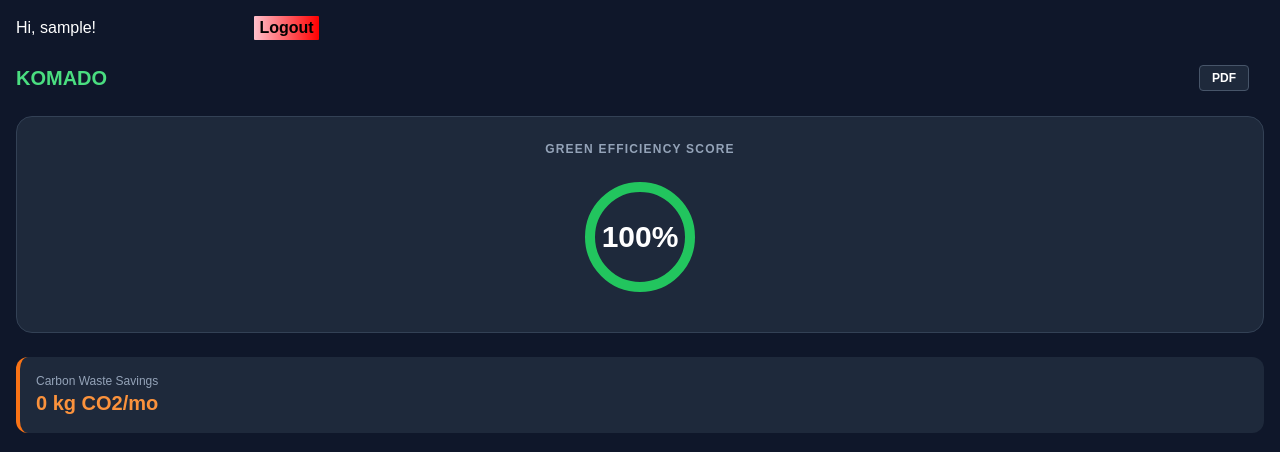
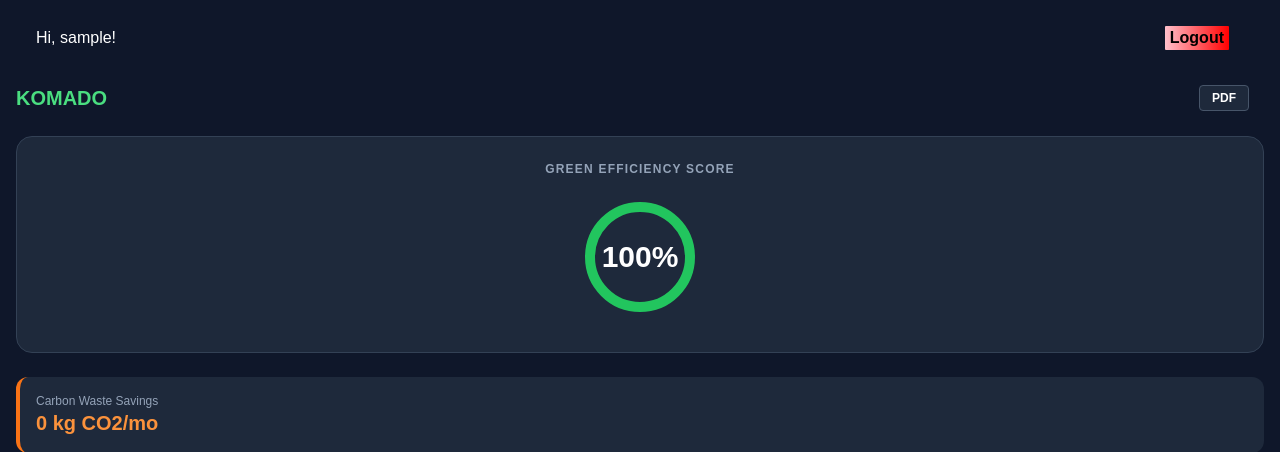
Before and after one commit to Bright00-9/Mygreensite, a Django app: page /dashboard/ in a window 1280 px wide. Shown: the top 452 px of the page. Run offline with Django 5.2, Linux system fonts and the light colour scheme; the visitor is signed in with stand-in values (Sample User, id 1); data that the repository does not hold is empty; some libraries are stand-ins or nearby versions.

Commit message:
the logout push

```diff
--- a/dashboard/static/dashboard/css/style.css
+++ b/dashboard/static/dashboard/css/style.css
@@ -144,6 +144,15 @@ form input, form textarea {
   transition: 0.4s;
   margin-top: 10px;
 }
+
+.cont1 {
+    display: flex;
+    align-items: center; /* Vertical centering */
+    justify-content: space-between; /* This pushes items to the edges */
+    width: 100%;
+    padding: 10px 20px;
+}
+
 .submit-but:hover {
   background: linear-gradient(90deg, #00ff80, #00ffff);
   box-shadow: 0 5px 15px #00ffff80;
@@ -158,7 +167,7 @@ form input, form textarea {
   font-weight: bold;
   cursor: pointer;
   transition: 0.4s;
-  margin-left: 154px;
+  margin-left: auto;
 }
 
 /* Container to center everything on the screen */
--- a/templates/base.html
+++ b/templates/base.html
@@ -14,7 +14,7 @@
 <body class="p-4 pb-24">
   <div>
     {% if request.user.is_authenticated %}
-      <div>
+      <div class="cont1">
         <span>Hi, {{ request.user.username }}!</span>
         <a href="{% url 'users:logout' %}"><button class="out-but">Logout</button></a>
       </div><br>
```
